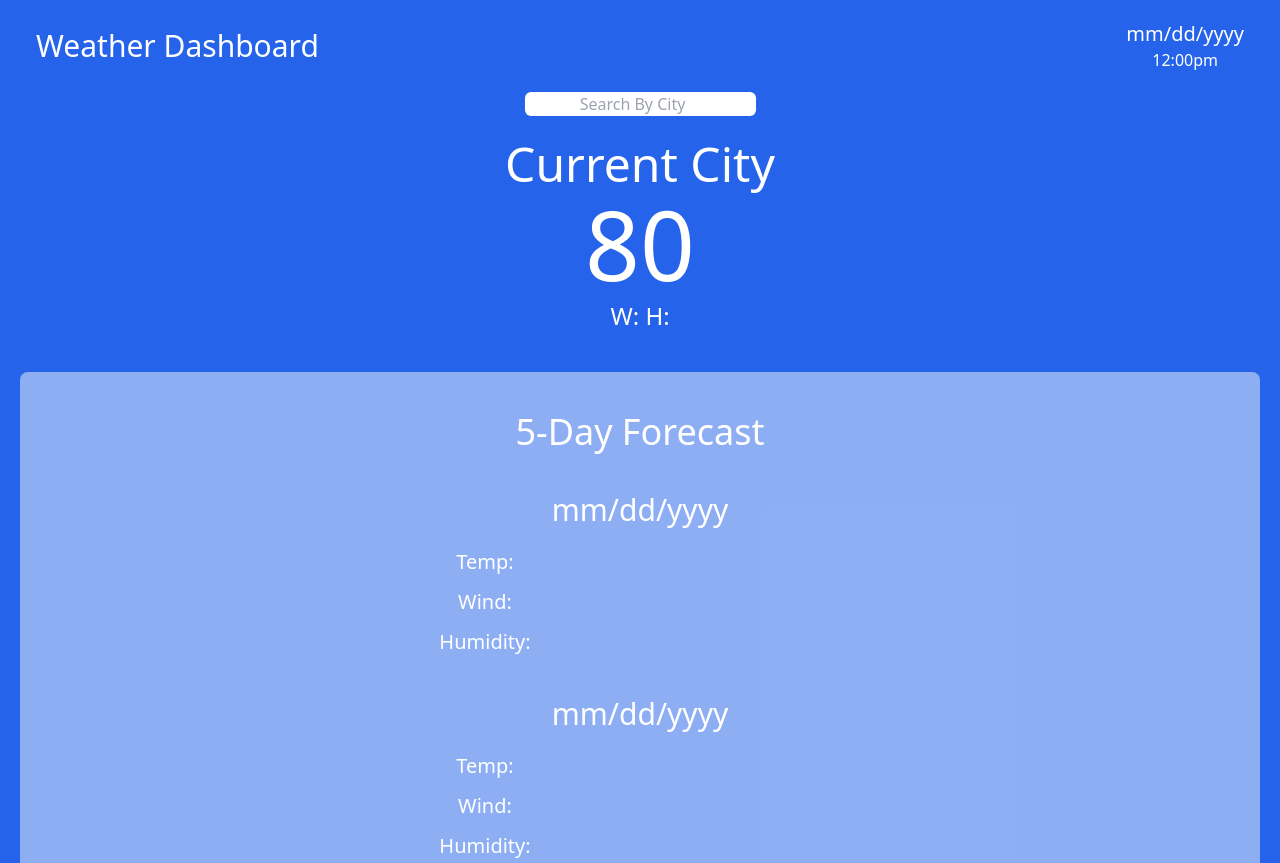
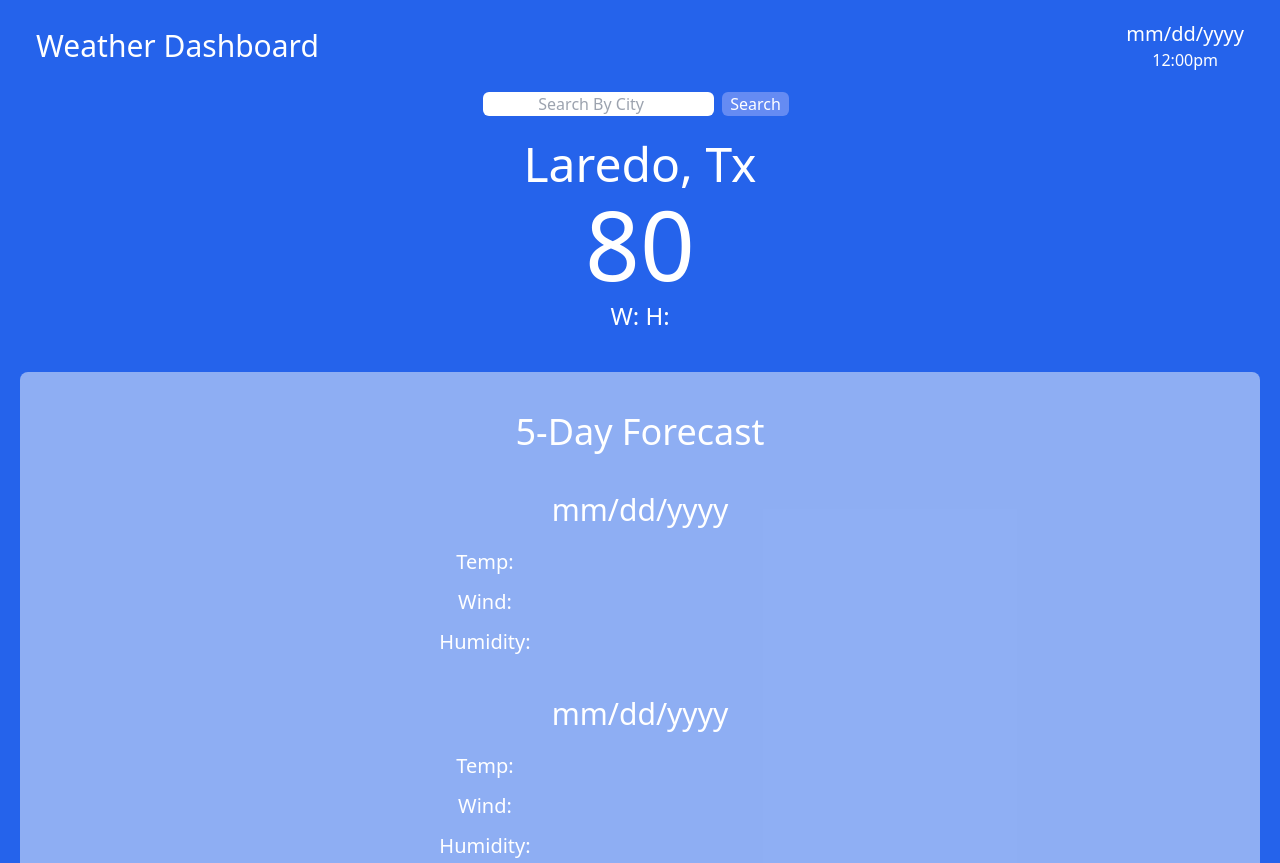
Before and after one commit to Omar4589/Texas-WeatherDashboard, a plain HTML site: page index.html in a window 1280 px wide. Shown: the top 863 px of the page. Drawn offline with nearby package versions, Linux system fonts and the light colour scheme.

Commit message:
adds search button next to search input

```diff
--- a/index.html
+++ b/index.html
@@ -20,18 +20,21 @@
             </div>
 
         </div>
-            <input class="text-center mx-auto mt-2 mb-6 text-black rounded-md block" type="search" id="search-bar" name="search bar" placeholder="Search By City">
+        <div class="flex justify-center mt-2 mb-6">
+            <input class="text-center text-black rounded-md" type="search" id="search-bar" name="search bar" placeholder="Search By City">
+            <button class="bg-indigo-300/50 rounded-md px-2 mx-2"  type="submit">Search</button>
+        </div>
         </header>
 
     <main>
         <div class="text-center w-full" id="current-info">
-            <h1 class="text-5xl" id="current-city">Current City</h1>
+            <h1 class="text-5xl" id="current-city">Laredo, Tx</h1>
             <div class="text-8xl p-2" id="current-temp">80</div>
             <div class="text-2xl">
             <span id="current-wind">W: </span> <span id="current-humidity">H: </span>
             </div>
         </div>
-        <div class="py-10 my-10 mx-5 text-center bg-slate-50/50 rounded-lg " id="forecast-container">
+        <div class="py-10 mt-10 mb-5 mx-5 text-center bg-slate-50/50 rounded-lg " id="forecast-container">
             <h1 class="text-4xl">5-Day Forecast</h1>
 
             <div class="flex-col py-10 space-y-10 text-xl" id="_5day-container">
@@ -79,7 +82,7 @@
         </div>
     </main>
 
-    <footer class="">
+    <footer class="text-center pb-3">
         <h4>Made with &#10084;&#65039; - Omar</h4>
     </footer>
 </body>
```
